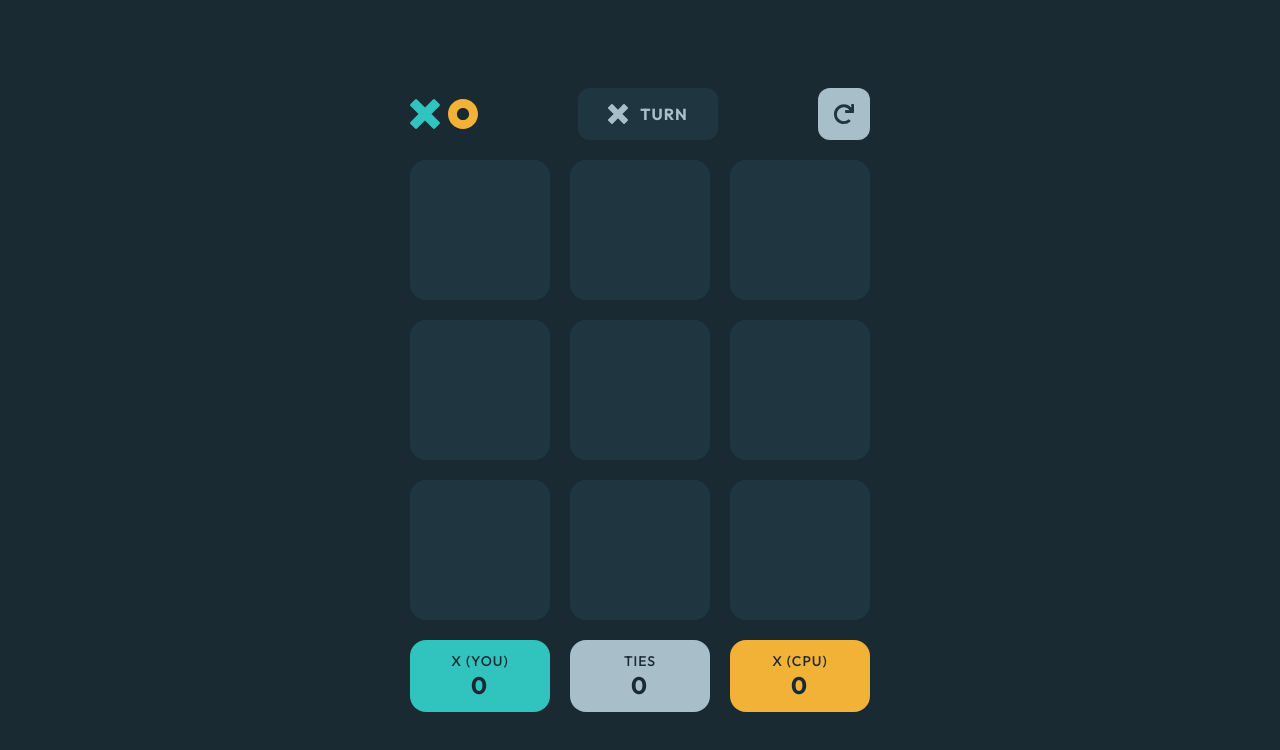
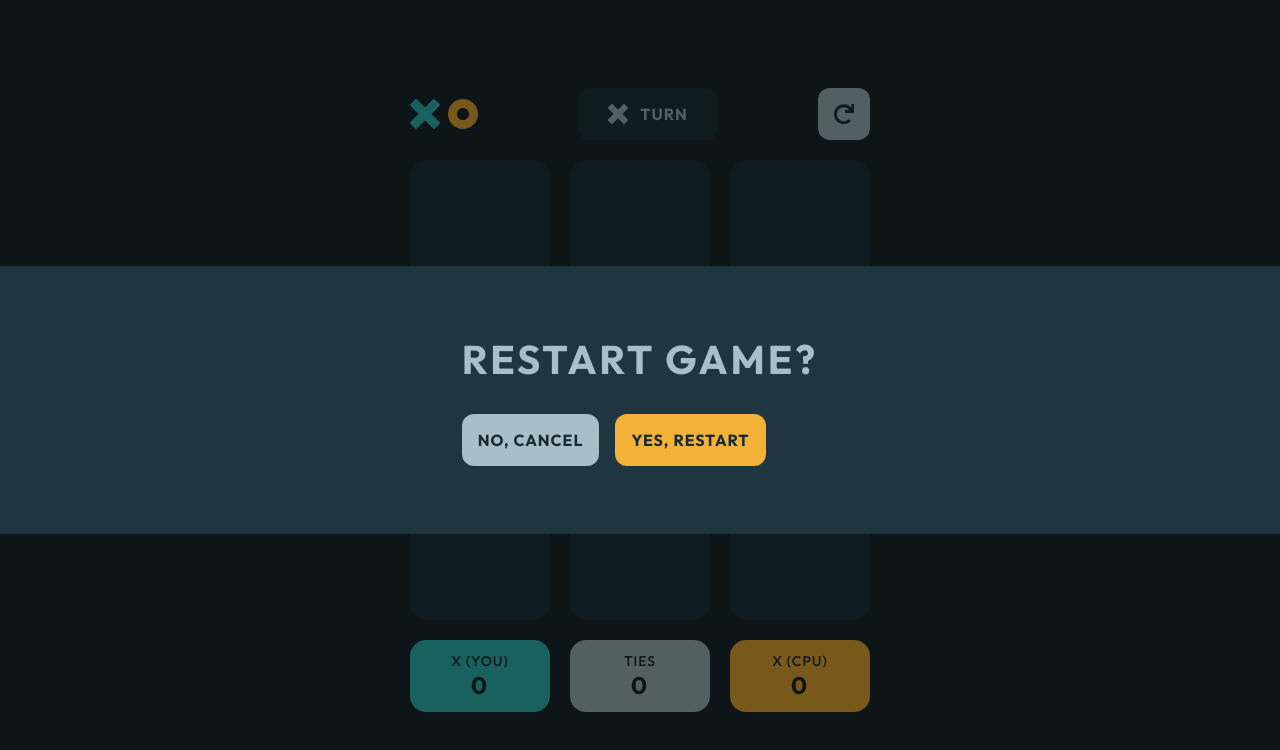
Before and after one commit to phwnganh/Tic-Tac-Toe-game-phwnganh, a React (Vite) app: page /new-game/solo in a window 1280 px wide. Both pictures are taken after a click on the button 844 px from the left and 113 px from the top of the page. Shown: the top 750 px of the page. Built offline with nearby package versions, Linux system fonts and the light colour scheme.

Commit message:
feat: done reset game by displaying reset confirm modal

```diff
--- a/src/components/GameMultiplayer.jsx
+++ b/src/components/GameMultiplayer.jsx
@@ -1,12 +1,23 @@
 import GameStart from "./shared/GameStart.jsx";
-import {useLocation} from "react-router-dom";
-import {useState} from "react";
+import {useLocation, useOutletContext} from "react-router-dom";
+import {useCallback, useEffect, useState} from "react";
 import {checkDrawLines, checkWinner} from "../utils/gameLogic.js";
 
 const GameMultiplayer = () => {
     const {state} = useLocation()
+    const { onOpenResetConfirmModal, registerResetHandler } = useOutletContext();
     const [currentTurn, setCurrentTurn] = useState(state)
     const [board, setBoard] = useState(Array(9).fill(null))
+
+    const resetGame = useCallback(() => {
+        setBoard(Array(9).fill(null));
+        setCurrentTurn(state);
+    }, [state]);
+
+    useEffect(() => {
+        registerResetHandler(resetGame);
+        return () => registerResetHandler(() => {});
+    }, [registerResetHandler, resetGame]);
 
     const handleClickBoard = (index) => {
         if(board[index] !== null) return;
@@ -30,7 +41,7 @@ const GameMultiplayer = () => {
     }
     return (
         <>
-            <GameStart currentPlayer={state} board={board} onClickBoard={handleClickBoard}/>
+            <GameStart onOpenResetConfirmModal={onOpenResetConfirmModal} currentPlayer={currentTurn} board={board} onClickBoard={handleClickBoard}/>
         </>
     );
 };
--- a/src/components/GameSolo.jsx
+++ b/src/components/GameSolo.jsx
@@ -1,16 +1,32 @@
 import GameStart from "./shared/GameStart.jsx";
-import {useLocation} from "react-router-dom";
-import {useState} from "react";
+import {useLocation, useOutletContext} from "react-router-dom";
+import {useCallback, useEffect, useRef, useState} from "react";
 import {checkDrawLines, checkWinner} from "../utils/gameLogic.js";
 
 
 const GameSolo = () => {
     const {state} = useLocation()
+    const { onOpenResetConfirmModal, registerResetHandler } = useOutletContext();
 
     const player = state;
     const cpu = player === "X" ? "O" : "X"
     const [currentTurn, setCurrentTurn] = useState(player)
     const [board, setBoard] = useState(Array(9).fill(null));
+    const timeoutRef = useRef(null);
+
+    const resetGame = useCallback(() => {
+        if (timeoutRef.current) {
+            clearTimeout(timeoutRef.current);
+            timeoutRef.current = null;
+        }
+        setBoard(Array(9).fill(null));
+        setCurrentTurn(player);
+    }, [player]);
+
+    useEffect(() => {
+        registerResetHandler(resetGame);
+        return () => registerResetHandler(() => {});
+    }, [registerResetHandler, resetGame]);
 
     const handleClickBoard = (index) => {
         if(board[index] !== null) return;
@@ -45,7 +61,7 @@ const GameSolo = () => {
 
         const randomIndex = emptyCells[Math.floor(Math.random() * emptyCells.length)]
 
-        setTimeout(() => {
+        timeoutRef.current = setTimeout(() => {
             const newBoard = [...currentBoard]
 
             newBoard[randomIndex] = cpu;
@@ -55,22 +71,25 @@ const GameSolo = () => {
             if(winnerCPU === cpu){
                 console.log("YOU LOSE");
                 setBoard(newBoard)
+                timeoutRef.current = null;
                 return;
             }
 
             if(checkDrawLines(newBoard)){
                 console.log("DRAW");
                 setBoard(newBoard)
+                timeoutRef.current = null;
                 return;
             }
 
             setBoard(newBoard)
             setCurrentTurn(player);
+            timeoutRef.current = null;
         }, 500)
     }
   return (
     <>
-        <GameStart currentPlayer={currentTurn} board={board} onClickBoard={handleClickBoard} />
+        <GameStart onOpenResetConfirmModal={onOpenResetConfirmModal} currentPlayer={currentTurn} board={board} onClickBoard={handleClickBoard} />
     </>
   );
 };
--- a/src/components/shared/GameStart.jsx
+++ b/src/components/shared/GameStart.jsx
@@ -4,7 +4,7 @@ import GreyXICon from "../../../public/grey-icon-x.svg";
 import GreyOIcon from "../../../public/grey-icon-o.svg";
 import ReturnICon from "../../../public/icon-restart.svg";
 import {Fragment} from "react";
-const GameStart = ({currentPlayer, board, onClickBoard}) => {
+const GameStart = ({onOpenResetConfirmModal, currentPlayer, board, onClickBoard}) => {
     const isCurrentTurn = currentPlayer === "O"
 
     return (
@@ -41,7 +41,7 @@ const GameStart = ({currentPlayer, board, onClickBoard}) => {
           </span>
                 </button>
 
-                <button type={"button"} className={"bg-slate-300 p-4 rounded-xl"}>
+                <button type={"button"} onClick={onOpenResetConfirmModal} className={"bg-slate-300 p-4 rounded-xl"}>
                     <div className={"flex items-center justify-center w-5 h-5 shrink-0"}>
                         <img src={ReturnICon} alt="ReturnICon" />
                     </div>
--- /dev/null
+++ b/src/components/shared/ResetConfirmModal.jsx
@@ -0,0 +1,49 @@
+import { useOutletContext } from "react-router-dom";
+
+const ResetConfirmModal = ({ onCloseResetConfirmModal, onConfirmReset }) => {
+  return (
+    <div
+      className={
+        "bg-neutral-950/50 flex justify-center items-center fixed inset-0 z-50"
+      }
+    >
+      <div
+        className={
+          "flex justify-center items-center gap-7.5 h-67 w-full bg-slate-800"
+        }
+      >
+        <div className="flex flex-col gap-7.5">
+          <h1
+            className={
+              "uppercase text-slate-300 text-preset-1 leading-preset-1 tracking-preset-1 font-preset-1"
+            }
+          >
+            Restart game?
+          </h1>
+          <div className={"flex gap-4"}>
+            <button
+              type={"button"}
+              className={
+                "rounded-xl bg-slate-300 p-4 uppercase text-slate-900 text-preset-4 leading-preset-4 tracking-preset-4 font-preset-4"
+              }
+              onClick={onCloseResetConfirmModal}
+            >
+              No, cancel
+            </button>
+            <button
+              type={"button"}
+              className={
+                "rounded-xl bg-amber-400 p-4 uppercase text-slate-900 text-preset-4 leading-preset-4 tracking-preset-4 font-preset-4"
+              }
+              onClick={onConfirmReset}
+            >
+              Yes, restart
+            </button>
+          </div>
+        </div>
+      </div>
+    </div>
+  );
+};
+
+export default ResetConfirmModal;
--- a/src/layouts/MainLayout.jsx
+++ b/src/layouts/MainLayout.jsx
@@ -1,16 +1,59 @@
-import {Outlet} from 'react-router-dom'
+import { useCallback, useMemo, useRef, useState } from "react";
+import { Outlet } from "react-router-dom";
+import ResetConfirmModal from "../components/shared/ResetConfirmModal.jsx";
+
 const MainLayout = () => {
-    return (
-        <div className={"bg-slate-900"}>
-            <div className={"max-w-360 w-full mx-auto grid place-items-center min-h-screen"}>
-                <div className={"max-w-360 w-full mx-auto grid place-items-center min-h-screen"}>
-                    <Outlet/>
-                </div>
+  const [openResetConfirmModal, setOpenResetConfirmModal] = useState(false);
+  const resetHandlerRef = useRef(() => {});
 
-            </div>
+  const handleOpenResetConfirm = useCallback(() => {
+    setOpenResetConfirmModal(true);
+  }, []);
+
+  const handleCloseResetConfirm = useCallback(() => {
+    setOpenResetConfirmModal(false);
+  }, []);
+
+  const handleResetGame = useCallback(() => {
+    resetHandlerRef.current();
+    setOpenResetConfirmModal(false);
+  }, []);
+
+  const registerResetHandler = useCallback((handler) => {
+    resetHandlerRef.current = handler;
+  }, []);
+
+  const outletContext = useMemo(
+    () => ({
+      onOpenResetConfirmModal: handleOpenResetConfirm,
+      registerResetHandler,
+    }),
+    [handleOpenResetConfirm, registerResetHandler]
+  );
+
+  return (
+    <div className={"bg-slate-900 relative"}>
+      <div
+        className={
+          "max-w-360 w-full mx-auto grid place-items-center min-h-screen"
+        }
+      >
+        <div
+          className={
+            "max-w-360 w-full mx-auto grid place-items-center min-h-screen"
+          }
+        >
+          <Outlet context={outletContext} />
         </div>
-
-    );
+      </div>
+      {openResetConfirmModal && (
+        <ResetConfirmModal
+          onCloseResetConfirmModal={handleCloseResetConfirm}
+          onConfirmReset={handleResetGame}
+        />
+      )}
+    </div>
+  );
 };
 
 export default MainLayout;
```
